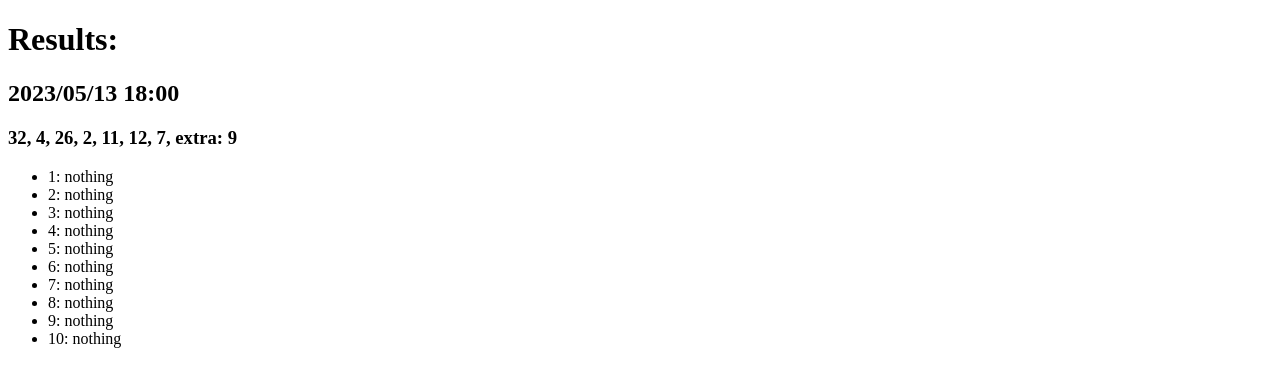
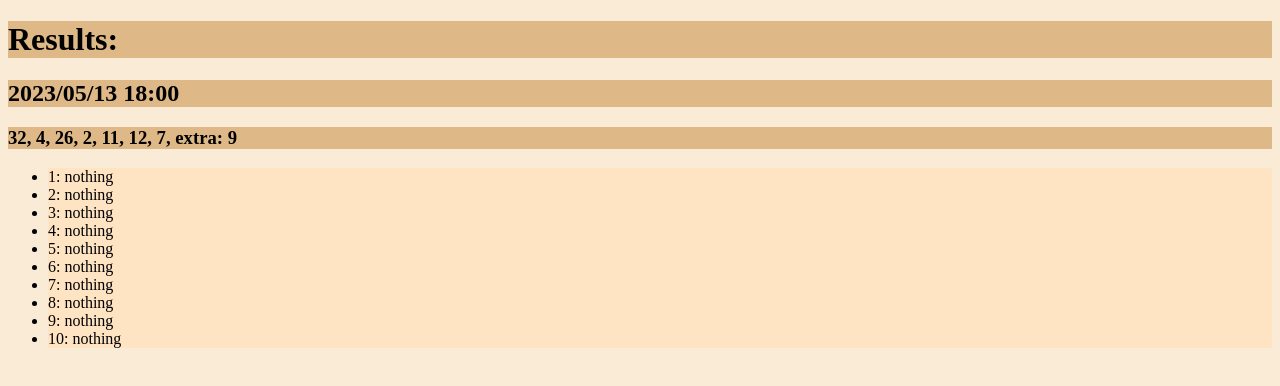
Before and after one commit to hayrdenhald/lotto, a plain HTML site: page index.html in a window 1280 px wide. Drawn offline with Linux system fonts and the light colour scheme.

Commit message:
add styling

```diff
--- a/index.html
+++ b/index.html
@@ -1,14 +1,17 @@
 <!DOCTYPE html>
 <html lang="en">
+
 <head>
-  <meta charset="utf-8"/>
-  <meta content="IE=edge" http-equiv="X-UA-Compatible"/>
-  <meta content="width=device-width, initial-scale=1.0" name="viewport"/>
-  <link href="./resources/favicon.ico" rel="shortcut icon" type="image/x-icon"/>
+  <meta charset="utf-8" />
+  <meta content="IE=edge" http-equiv="X-UA-Compatible" />
+  <meta content="width=device-width, initial-scale=1.0" name="viewport" />
+  <link rel="stylesheet" href="resources/style.css">
+  <link href="./resources/favicon.ico" rel="shortcut icon" type="image/x-icon" />
   <title>
     Lotto
   </title>
 </head>
+
 <body>
   <h1>
     Results:
@@ -52,4 +55,5 @@
     </li>
   </ul>
 </body>
+
 </html>
--- /dev/null
+++ b/resources/style.css
@@ -0,0 +1,19 @@
+* {
+  background-color: antiquewhite;
+}
+
+h1 {
+  background-color: burlywood;
+}
+
+#date {
+  background-color: burlywood;
+}
+
+#numbers {
+  background-color: burlywood;
+}
+
+li {
+  background-color: bisque;
+}
```
Lines whose indentation alone changed are shown as unchanged.
